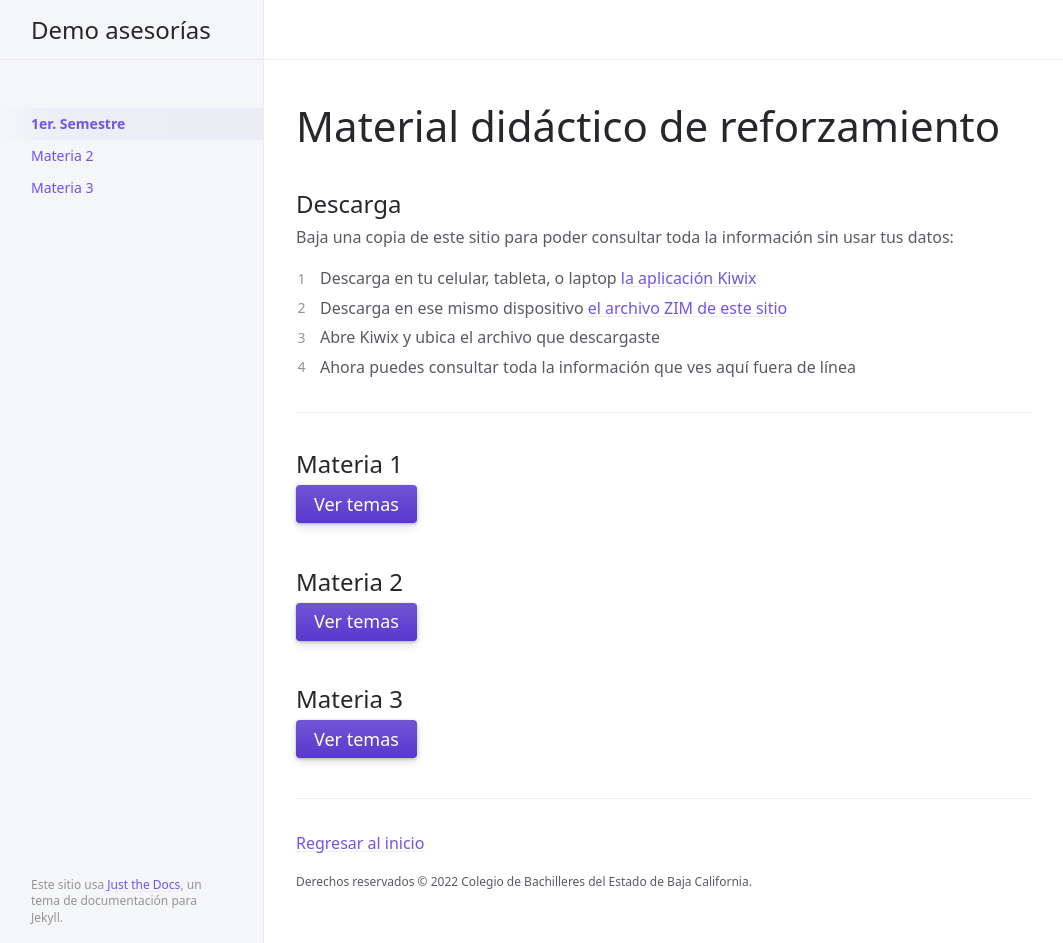
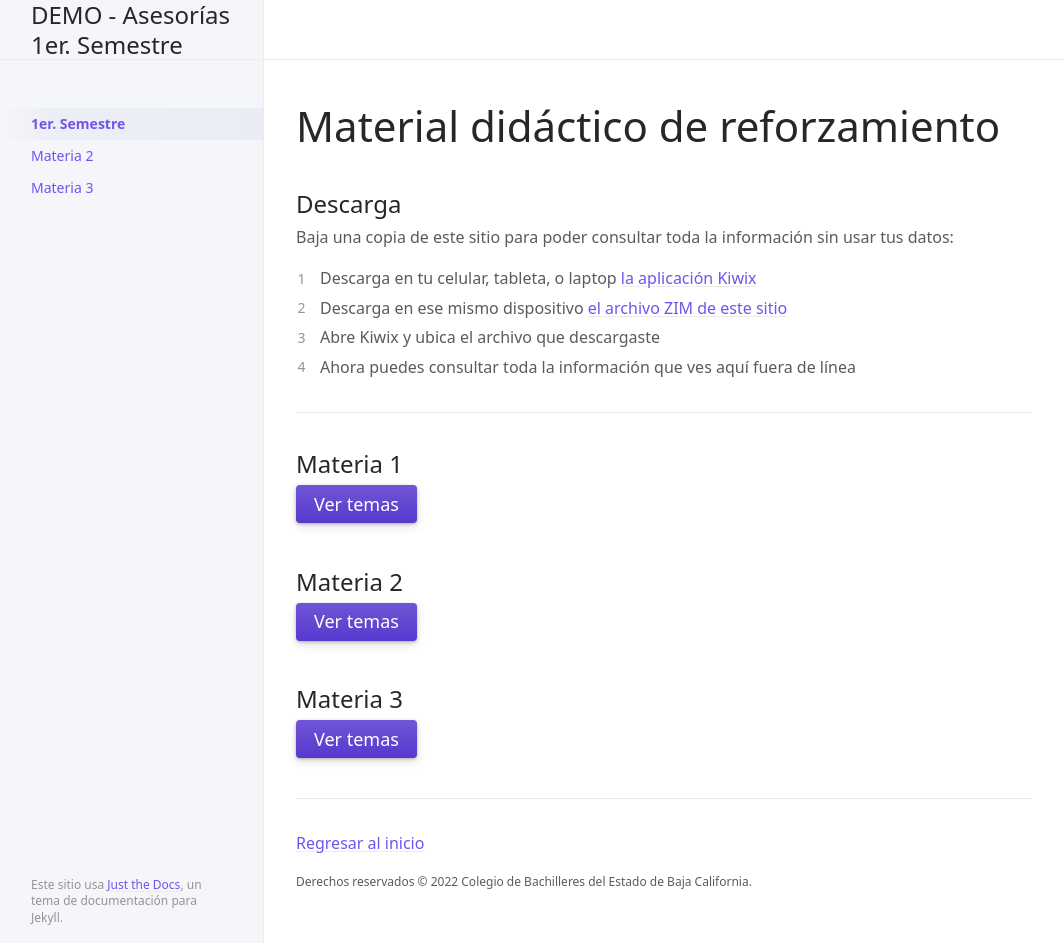
Before and after one commit to CoBachBC/demo-asesorias, a Jekyll site: the page built from index.md, in a window 1280 px wide and 943 px high. Shown: the whole window, without its empty margins (108-1171 px from the left). Built offline with Jekyll 4.4.1, drawn with Linux system fonts in a browser that asks for light colours.

Commit message:
Update _config.yml

```diff
--- a/_config.yml
+++ b/_config.yml
@@ -13,7 +13,7 @@
 # you will see them accessed via {{ site.title }}, {{ site.github_repo }}, and so on.
 # You can create any custom variable you would like, and they will be accessible
 # in the templates via {{ site.myvariable }}.
-title: Demo asesorías
+title: DEMO - Asesorías 1er. Semestre
 description: Material didáctico para el reforzamiento del aprendizaje
 baseurl: "/demo-asesorias/" # the subpath of your site, e.g. /blog
 url: "https://cobachbc.github.io/" # the base hostname & protocol for your site, e.g. http://example.com
```
